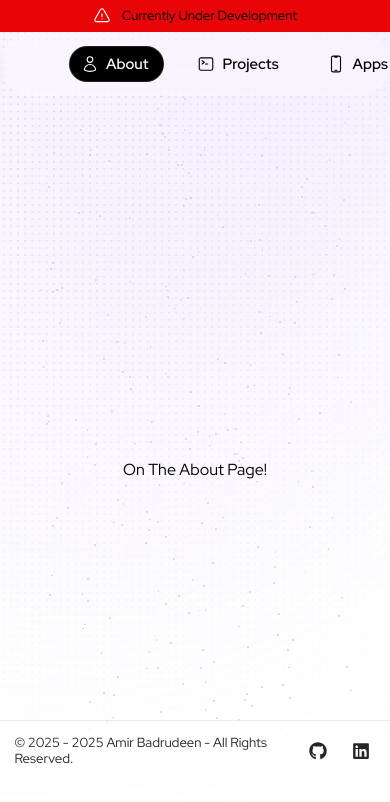
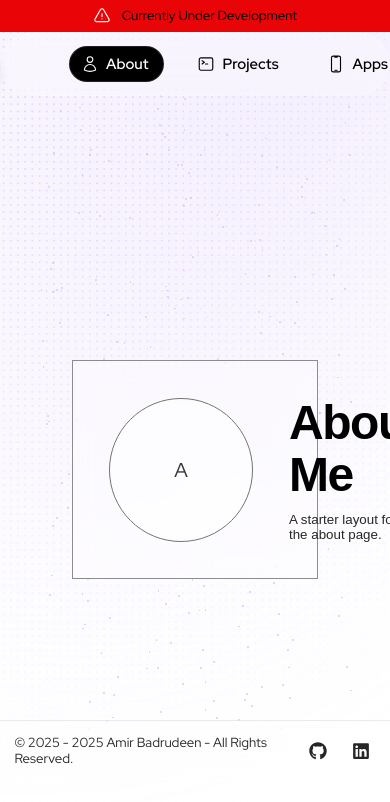
Before and after one commit to amirb2607/Official-Portfolio-Website, a Next.js app: page /about in a window 390 px wide. Shown: the top 802 px of the page. Built offline with nearby package versions, Linux system fonts and the light colour scheme.

Commit message:
Trying to fix mobile view on apps page. Added temp about starter template.

```diff
--- a/src/app/about/page.tsx
+++ b/src/app/about/page.tsx
@@ -1,4 +1,4 @@
-import { Column, Text } from "@/once-ui/components";
+import { Column, Text, Row, Avatar, Card } from "@/once-ui/components";
 import { Meta } from "@/once-ui/modules";
 import { meta, baseURL } from "../resources/once-ui.config";
 
@@ -18,8 +18,18 @@ export async function generateMetadata() {
 export default function About() {
   return (
     <>
-      <Column fillWidth fillHeight center>
-        <Text> On The About Page! </Text>
+      <Column fillWidth fillHeight padding="xl" gap="l" center>
+        <Card padding="l" maxWidth="m">
+          <Row gap="l" vertical="center">
+            <Avatar value="A" size="xl" />
+            <Column gap="xs">
+              <Text variant="display-strong-m">About Me</Text>
+              <Text onBackground="neutral-medium" wrap="balance">
+                A starter layout for the about page.
+              </Text>
+            </Column>
+          </Row>
+        </Card>
       </Column>
     </>
   );
--- a/src/app/apps/page.tsx
+++ b/src/app/apps/page.tsx
@@ -26,7 +26,7 @@ export default function Apps() {
             speed="slow"
             className="font-display font-m font-strong" />
         <Column center>
-          <Row gap="xl" maxWidth={"m"} >
+          <Row gap="xl" mobileDirection="column" >
             <OgCard ogData={{
                 title: "My Private Search Engine",
                 description: "Used SearXNG, Docker & Caddy to create a private search engine using a AWS EC2 instance. (Need to be authorized to access)",
```
